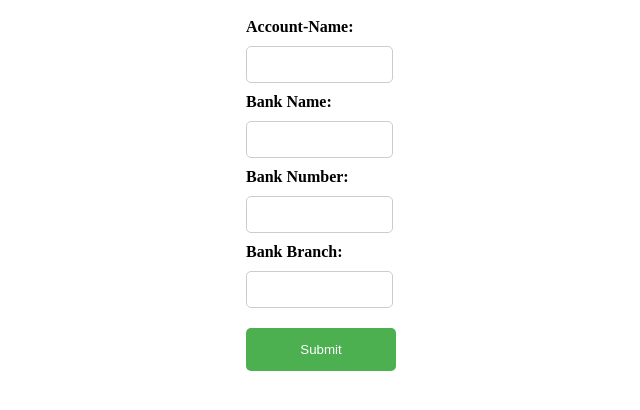
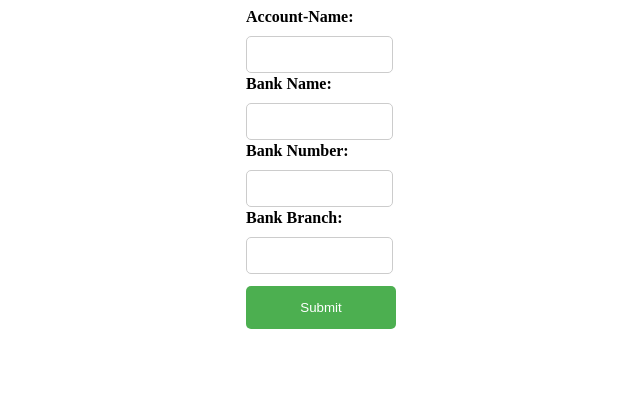
Before and after one commit to Hariprasath0708/bankdetails, a plain HTML site: page index.html in a window 1280 px wide. Shown: the whole page, without its empty margins (269-909 px from the left). Drawn offline with Linux system fonts and the light colour scheme.

Commit message:
Update index.html

```diff
--- a/index.html
+++ b/index.html
@@ -6,14 +6,14 @@
     form {
       width: 250px;
       margin: auto;
-      padding: 10px;
-      border: px solid #ccc;
+     // padding: px;
+     // border: px solid #ccc;
       border-radius: 10px;
     }
     input[type="text"], input[type="number"] {
       width: 50%;
       padding: 10px;
-      margin-bottom: 10px;
+      margin-bottom: 2px;
       border-radius: 5px;
       border: 1px solid #ccc;
     }
```
